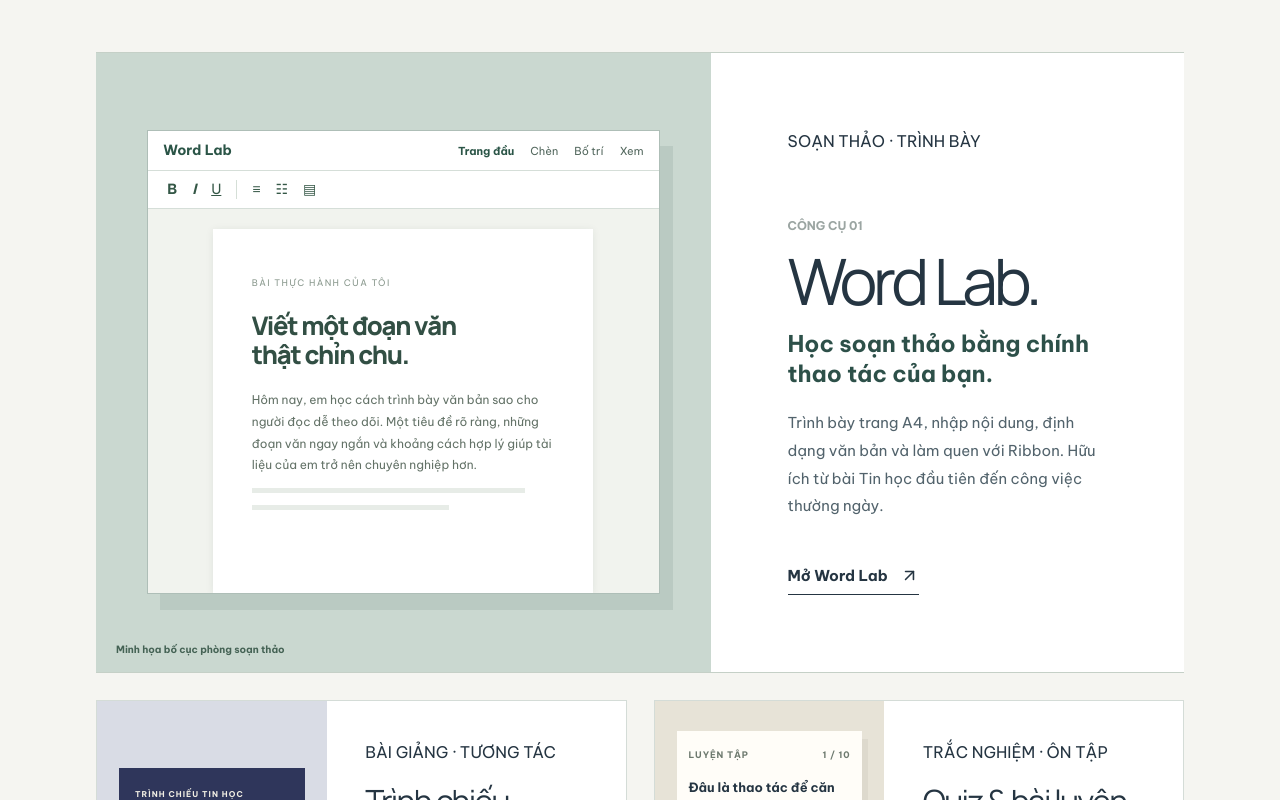
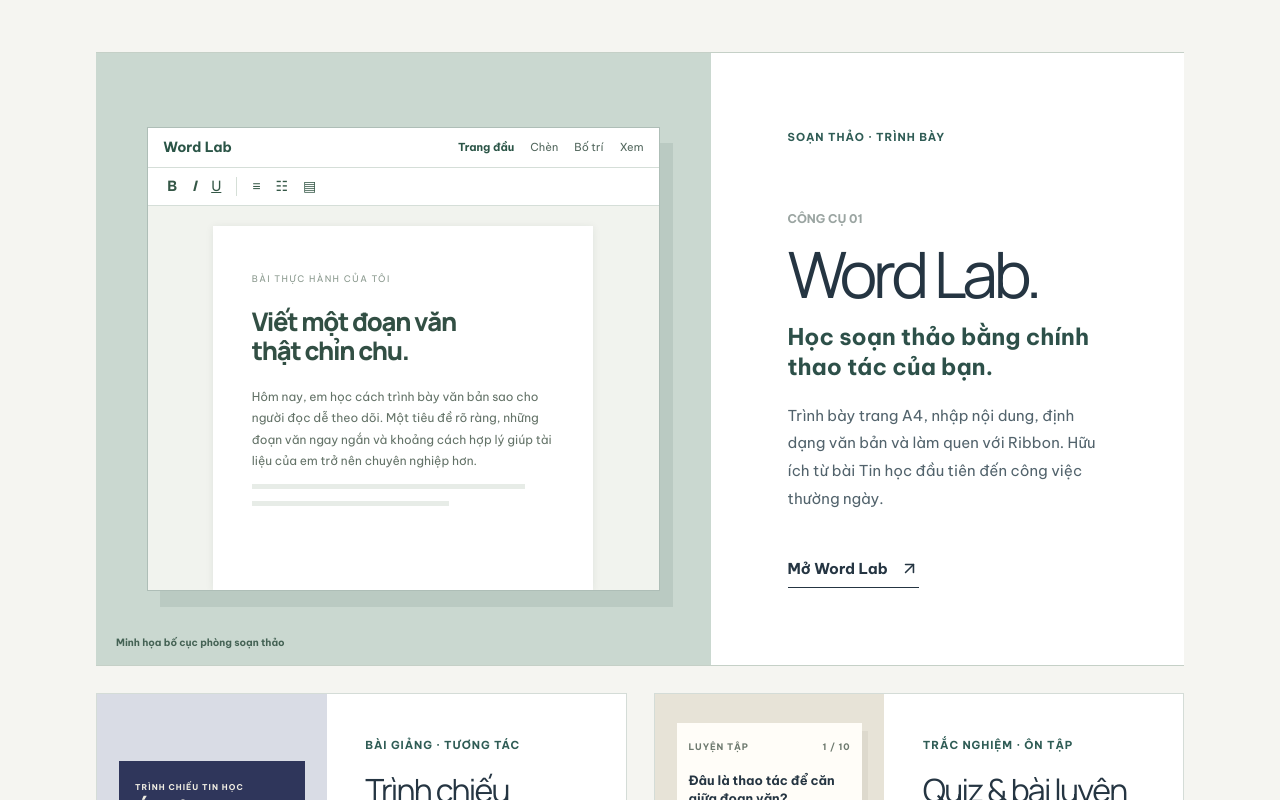
Before and after one commit to huunghia160699/xuong-cong-nghe, a Next.js app: page / in a window 1280 px wide. Shown: the part 2060-2860 px from the top of the page. Built offline with nearby package versions, Linux system fonts and the light colour scheme; no server answers.

Commit message:
refactor(public): treat feature labels as topics, not availability markers

```diff
--- a/src/app/(public)/home-workshop.css
+++ b/src/app/(public)/home-workshop.css
@@ -56,7 +56,7 @@
 .xcn-workshop .ws-editor-canvas{height:clamp(300px,30vw,430px);overflow:hidden;display:flex;justify-content:center;padding:20px 20px 0}.xcn-workshop .ws-editor-paper{width:min(100%,380px);background:#fff;padding:clamp(23px,3vw,45px);box-shadow:0 1px 8px rgba(27,45,35,.08)}.xcn-workshop .ws-editor-paper small{color:#8a998e;font-size:9px;letter-spacing:.15em}.xcn-workshop .ws-editor-paper h3{font:800 clamp(21px,2vw,31px)/1.13 var(--ws-display);letter-spacing:-.05em;margin:20px 0;color:#324f44}.xcn-workshop .ws-editor-paper p{font-size:12px;line-height:1.8;color:#637267}.xcn-workshop .ws-editor-paper div{height:5px;background:#e7ece7;margin-top:12px;width:90%}.xcn-workshop .ws-editor-paper div:last-child{width:65%}
 .xcn-workshop .ws-visual-caption{position:absolute;bottom:15px;left:20px;font-size:10px;font-weight:700;color:#446254}
 .xcn-workshop .ws-feature-copy{display:flex;flex-direction:column;align-items:flex-start;justify-content:center;padding:clamp(38px,6vw,98px);background:#fff}
-.xcn-workshop .ws-availability{color:var(--ws-green);font-size:11px;font-weight:800;letter-spacing:.085em}
+.xcn-workshop .ws-feature-topic{color:var(--ws-green);font-size:11px;font-weight:800;letter-spacing:.085em}
 .xcn-workshop .ws-feature-number{font-size:12px;color:#9ba5a2;font-weight:800;margin:clamp(40px,5vw,77px) 0 14px}
 .xcn-workshop .ws-feature-copy h3{font-size:clamp(41px,5vw,78px);margin:0 0 16px;line-height:1;letter-spacing:-.065em}
 .xcn-workshop .ws-feature-copy .ws-feature-lead{font-size:clamp(18px,1.8vw,25px);line-height:1.3;font-weight:750;color:#2d5049;margin:0 0 20px}
```
